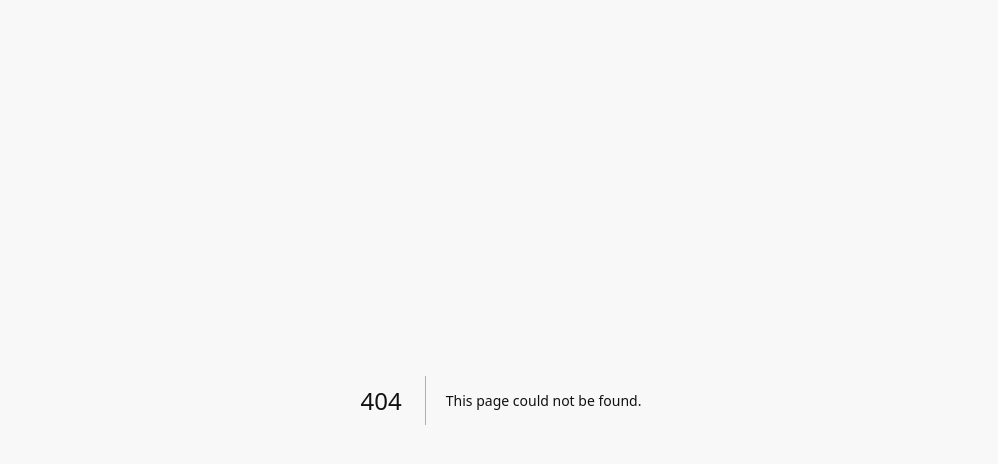
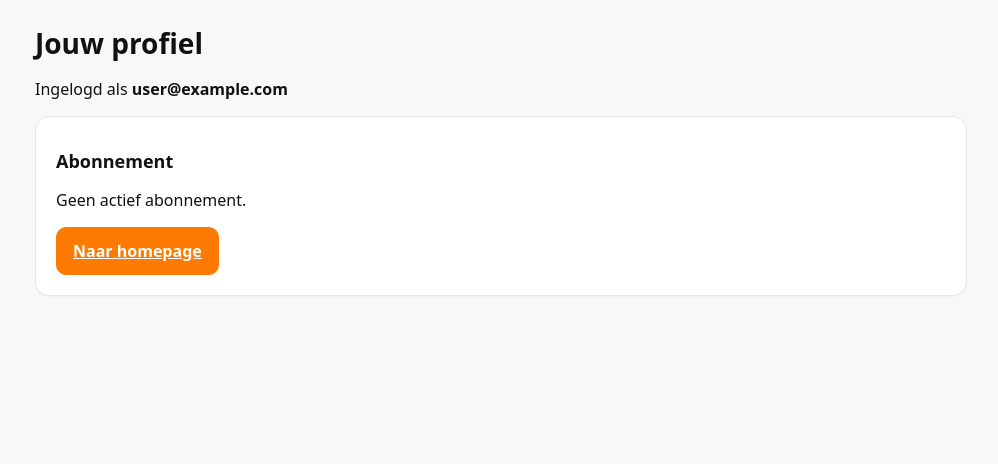
Before and after one commit to stijnvandrunen98/huurkans, a Next.js app: page /profile in a window 1280 px wide. Before the commit this address had no page. Shown: the top 464 px of the page, without its empty margins (139-1137 px from the left). Built offline with nearby package versions, Linux system fonts and the light colour scheme; no server answers; sample sign-in values are in the browser's storage.

Commit message:
Create profile.js

```diff
--- /dev/null
+++ b/pages/profile.js
@@ -0,0 +1,38 @@
+// pages/profile.js
+import { getSession } from 'next-auth/react'
+import { getUserByEmail, getActiveSubscriptionByUserId } from '../lib/premium'
+import Link from 'next/link'
+
+export async function getServerSideProps(ctx) {
+  const session = await getSession(ctx)
+  if (!session) return { redirect: { destination: '/auth/login', permanent: false } }
+  const user = await getUserByEmail(session.user.email)
+  const sub = user ? await getActiveSubscriptionByUserId(user.id) : null
+  return { props: { email: session.user.email, premium: Boolean(sub), status: sub?.status || null } }
+}
+
+export default function Profile({ email, premium, status }) {
+  async function manage() {
+    const res = await fetch('/api/portal', {
+      method: 'POST',
+      headers: { 'Content-Type': 'application/json' },
+      body: JSON.stringify({ email, return_url: window.location.origin + '/profile' })
+    })
+    const data = await res.json()
+    if (data.url) window.location = data.url
+  }
+  return (
+    <div className="container">
+      <h1>Jouw profiel</h1>
+      <p>Ingelogd als <strong>{email}</strong></p>
+      <div className="card" style={{marginTop:16}}>
+        <h3>Abonnement</h3>
+        {premium ? <p>Status: <strong>{status}</strong></p> : <p>Geen actief abonnement.</p>}
+        <div style={{marginTop:12, display:'flex', gap:12}}>
+          <Link className="btn orange" href="/">Naar homepage</Link>
+          {premium && <button className="btn" onClick={manage}>Beheer abonnement</button>}
+        </div>
+      </div>
+    </div>
+  )
+}
```
